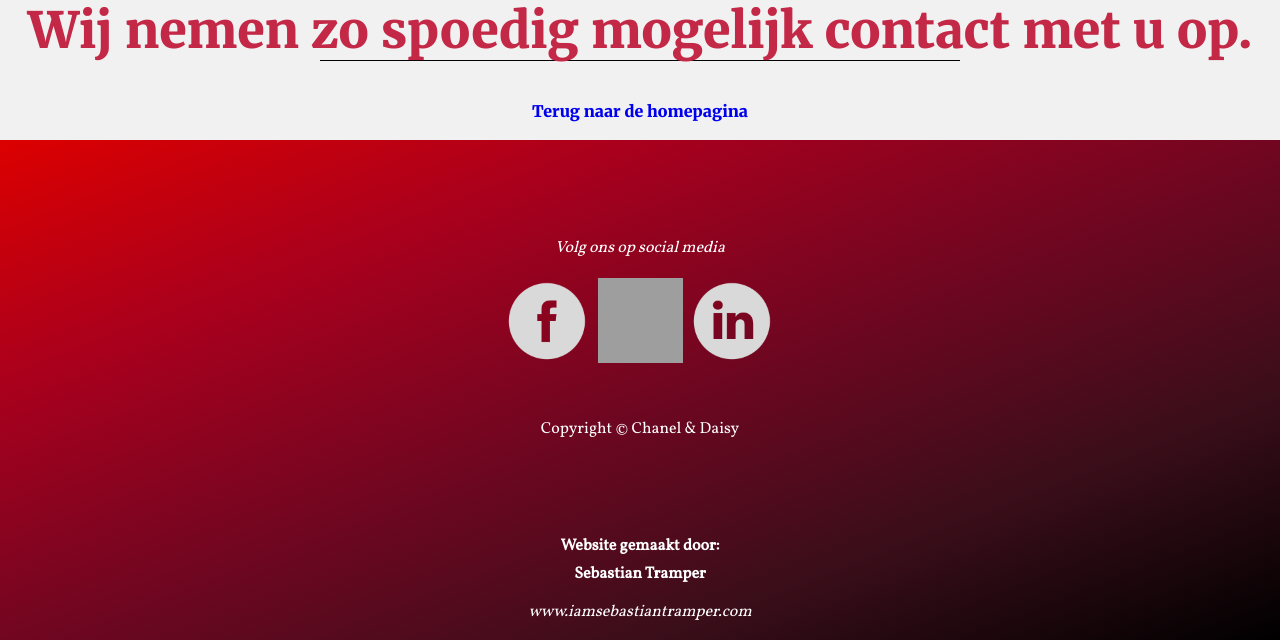
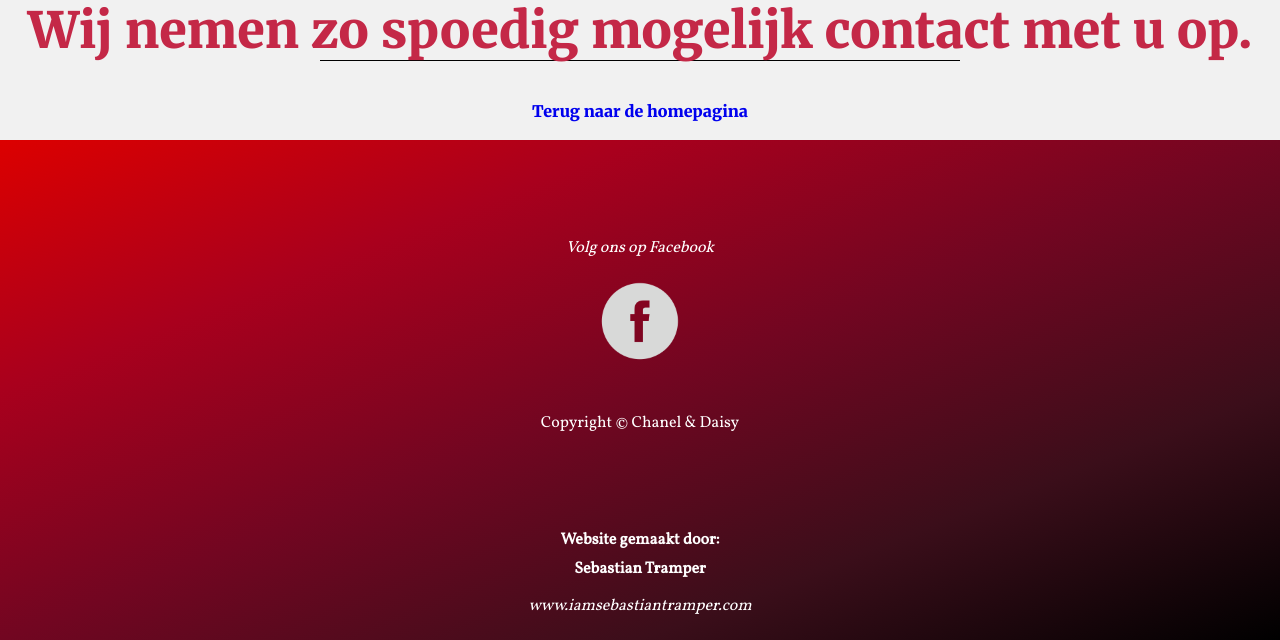
Before and after one commit to SebastianTramper/hairdresser-Business, a PHP site: page /bedankt.html in a window 1280 px wide. Shown: the part 963-1603 px from the top of the page. Run offline with PHP 8.4, Linux system fonts and the light colour scheme; some libraries are stand-ins or nearby versions; some web fonts are replaced; grey boxes are pictures that could not be loaded.

Commit message:
facebook adres

```diff
--- a/bedankt.html
+++ b/bedankt.html
@@ -58,10 +58,8 @@
     <footer class="footer-main">
         <section class="footer-upper-section">
             <address>
-                <p class="">Volg ons op social media</p>
-                <a href="https://www.facebook.com/"><img src="img/footer-facebook.png" alt="Facebook-icon" class="footer-icon"></a>
-                <a href="https://www.instagram.com/?hl=en"><img src="img/footer-instagram.png" alt="Instagram-icon" class="footer-icon"></a>
-                <a href="https://www.linkedin.com/"><img src="img/footer-linkedin.png" alt="Linkedin-icon" class="footer-icon"></a>
+                <p>Volg ons op Facebook</p>
+                <a href="https://www.facebook.com/ChanelenDaisyKappersaanhuis/"><img src="img/footer-facebook.png" alt="Facebook-icon" class="footer-icon"></a>
             </address>
             <small><p>Copyright &copy; Chanel & Daisy</p></small>
         </section>
--- a/css/styles.css
+++ b/css/styles.css
@@ -453,5 +453,6 @@ small p{
 
 .bedant-bericht{
     color: red;
-    font-size: calc(48px + 1vw)
+    font-size: calc(48px + 1vw);
+    margin: 10vh;
 }
--- a/index.html
+++ b/index.html
@@ -125,7 +125,7 @@ Wij knippen, kleuren, permanenten, föhnen en u kunt ons ook bellen voor een ops
         <section class="footer-upper-section">
             <address>
                 <p>Volg ons op Facebook</p>
-                <a href="https://www.facebook.com/"><img src="img/footer-facebook.png" alt="Facebook-icon" class="footer-icon"></a>
+                <a href="https://www.facebook.com/ChanelenDaisyKappersaanhuis/"><img src="img/footer-facebook.png" alt="Facebook-icon" class="footer-icon"></a>
             </address>
             <small><p>Copyright &copy; Chanel & Daisy</p></small>
         </section>
```
